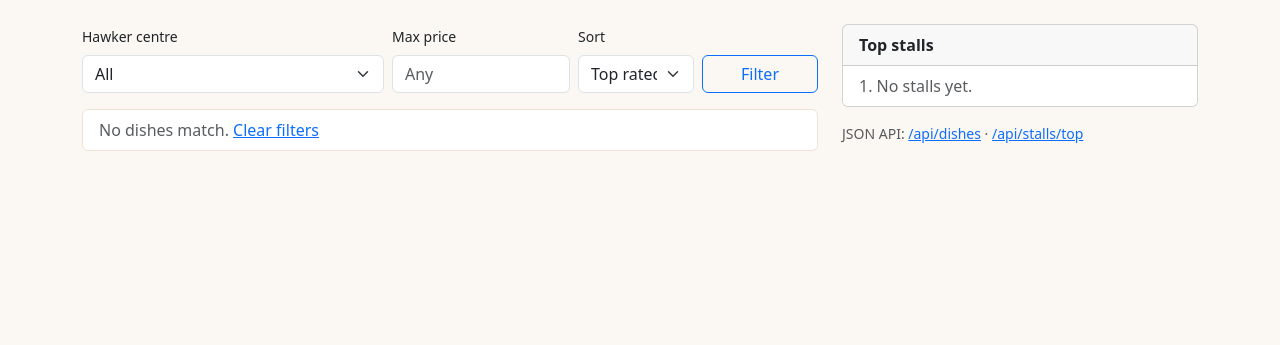
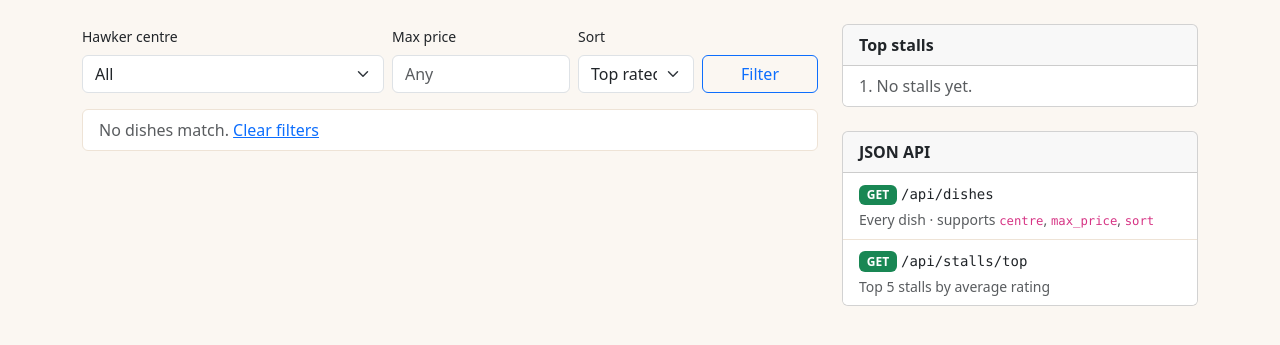
Before and after one commit to Mohariz999/makan-log, a Flask app: page / in a window 1280 px wide. Shown: the part 57-402 px from the top of the page. Run offline with Flask 3, Linux system fonts and the light colour scheme; some libraries are stand-ins or nearby versions.

Commit message:
Show the JSON API as a card and indent JSON responses
The API card links /api/dishes with the page's current filters.

```diff
--- a/app.py
+++ b/app.py
@@ -127,6 +127,7 @@
     db.init_app(app)
     migrate.init_app(app, db)
     csrf.init_app(app)
+    app.json.compact = False  # indented JSON, readable when the API is opened in a browser
 
     @app.template_filter("sgd")
     def sgd(value):
@@ -137,7 +138,8 @@
         dishes = filtered_dishes(request.args).all()
         centres = [row[0] for row in db.session.query(Stall.hawker_centre).distinct().order_by(Stall.hawker_centre)]
         return render_template("index.html", dishes=dishes, leaderboard=stall_leaderboard(), centres=centres,
-                               sorts=SORTS, filters=request.args)
+                               sorts=SORTS, filters=request.args,
+                               api_filters={key: value for key, value in request.args.items() if value})
 
     @app.route("/dishes/new", methods=["GET", "POST"])
     def new_dish():
--- a/templates/index.html
+++ b/templates/index.html
@@ -63,8 +63,22 @@
         {% endfor %}
       </ol>
     </div>
-    <p class="small text-muted mt-3">JSON API: <a href="{{ url_for('api_dishes') }}">/api/dishes</a> ·
-      <a href="{{ url_for('api_top_stalls') }}">/api/stalls/top</a></p>
+    <div class="card mt-4">
+      <div class="card-header fw-semibold">JSON API</div>
+      <div class="list-group list-group-flush">
+        <a class="list-group-item list-group-item-action" href="{{ url_for('api_dishes', **api_filters) }}">
+          <span class="badge text-bg-success me-1">GET</span><code>/api/dishes</code>
+          <div class="small text-muted mt-1">
+            {% if api_filters %}The dishes shown, with your current filters{% else %}Every dish{% endif %}
+            · supports <code>centre</code>, <code>max_price</code>, <code>sort</code>
+          </div>
+        </a>
+        <a class="list-group-item list-group-item-action" href="{{ url_for('api_top_stalls') }}">
+          <span class="badge text-bg-success me-1">GET</span><code>/api/stalls/top</code>
+          <div class="small text-muted mt-1">Top 5 stalls by average rating</div>
+        </a>
+      </div>
+    </div>
   </div>
 </div>
 {% endblock %}
```
Also changed, not shown: tests/test_app.py (+5 -0 lines).
